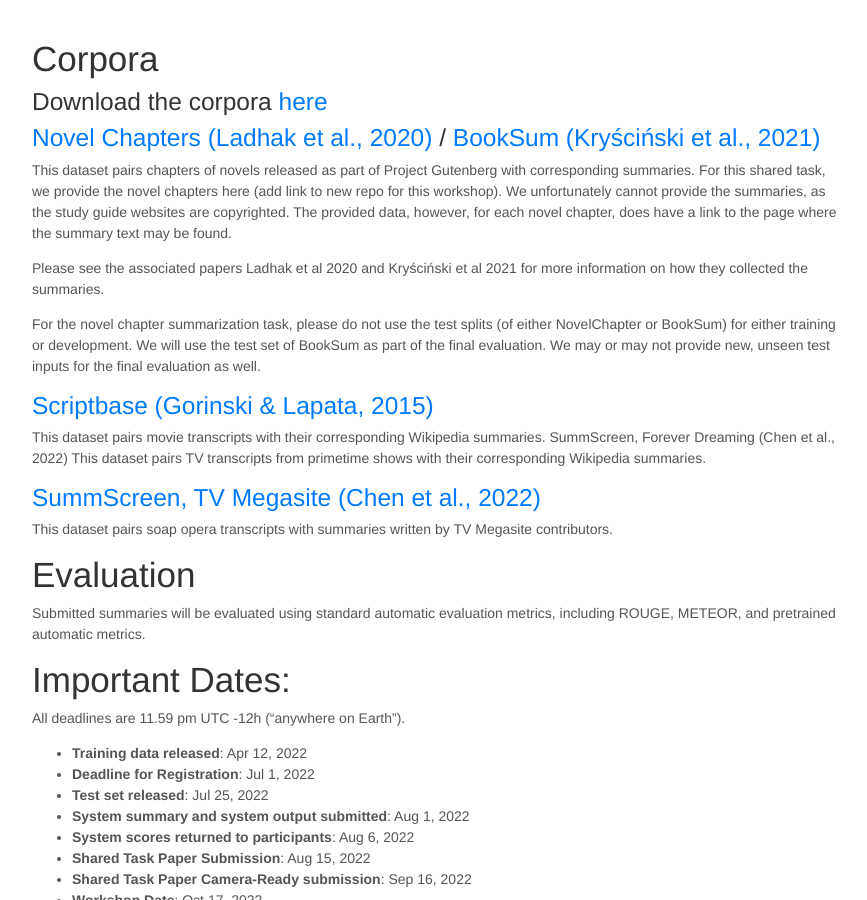
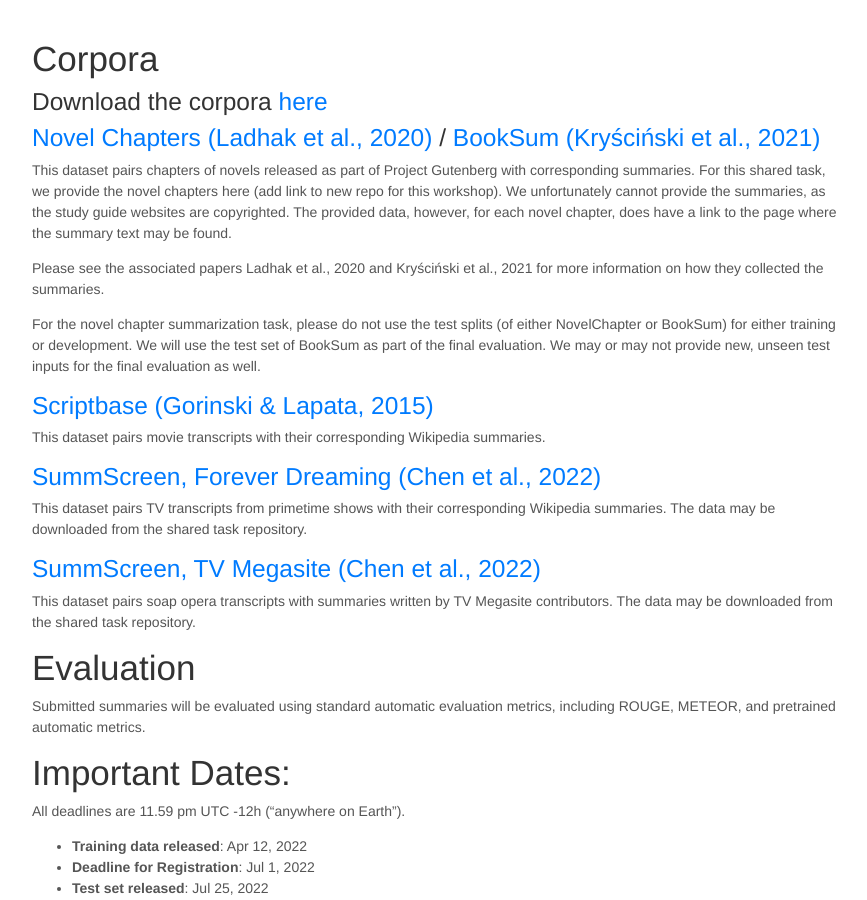
Before and after one commit to CreativeSumm/creativesumm.github.io, a Jekyll site: the page built from shared_task.md, in a window 1280 px wide and 900 px high, scrolled down 534 px. Shown: the whole window, without its empty margins (203-1070 px from the left). Built offline with Jekyll 4.4.1, drawn with Linux system fonts in a browser that asks for light colours; nearby versions of some CDN libraries.

Commit message:
Update shared_task.md

```diff
--- a/shared_task.md
+++ b/shared_task.md
@@ -29,17 +29,19 @@
 ### [Novel Chapters (Ladhak et al., 2020)](https://aclanthology.org/2020.acl-main.453.pdf){:target="_blank"} / [BookSum (Kryściński et al., 2021)](https://arxiv.org/pdf/2105.08209.pdf){:target="_blank"}
 This dataset pairs chapters of novels released as part of Project Gutenberg with corresponding summaries. For this shared task, we provide the novel chapters here (add link to new repo for this workshop). We unfortunately cannot provide the summaries, as the study guide websites are copyrighted. The provided data, however, for each novel chapter, does have a link to the page where the summary text may be found.
 
-Please see the associated papers Ladhak et al 2020 and Kryściński et al 2021 for more information on how they collected the summaries.
+Please see the associated papers Ladhak et al., 2020 and Kryściński et al., 2021 for more information on how they collected the summaries.
 
 For the novel chapter summarization task, please do not use the test splits (of either NovelChapter or BookSum) for either training or development. We will use the test set of BookSum as part of the final evaluation. We may or may not provide new, unseen test inputs for the final evaluation as well.
 
 ### [Scriptbase (Gorinski & Lapata, 2015)](https://aclanthology.org/N15-1113.pdf){:target="_blank"}
 This dataset pairs movie transcripts with their corresponding Wikipedia summaries.
-SummScreen, Forever Dreaming (Chen et al., 2022)
-This dataset pairs TV transcripts from primetime shows with their corresponding Wikipedia summaries.
+
+### [SummScreen, Forever Dreaming (Chen et al., 2022)](https://arxiv.org/pdf/2104.07091.pdf){:target="_blank"}
+This dataset pairs TV transcripts from primetime shows with their corresponding Wikipedia summaries. The data may be downloaded from the shared task repository.
 
 ### [SummScreen, TV Megasite (Chen et al., 2022)](https://arxiv.org/pdf/2104.07091.pdf){:target="_blank"}
-This dataset pairs soap opera transcripts with summaries written by TV Megasite contributors.
+This dataset pairs soap opera transcripts with summaries written by TV Megasite contributors. The data may be downloaded from the shared task repository.
+
 
 # Evaluation
 Submitted summaries will be evaluated using standard automatic evaluation metrics, including ROUGE, METEOR, and pretrained automatic metrics.
```
